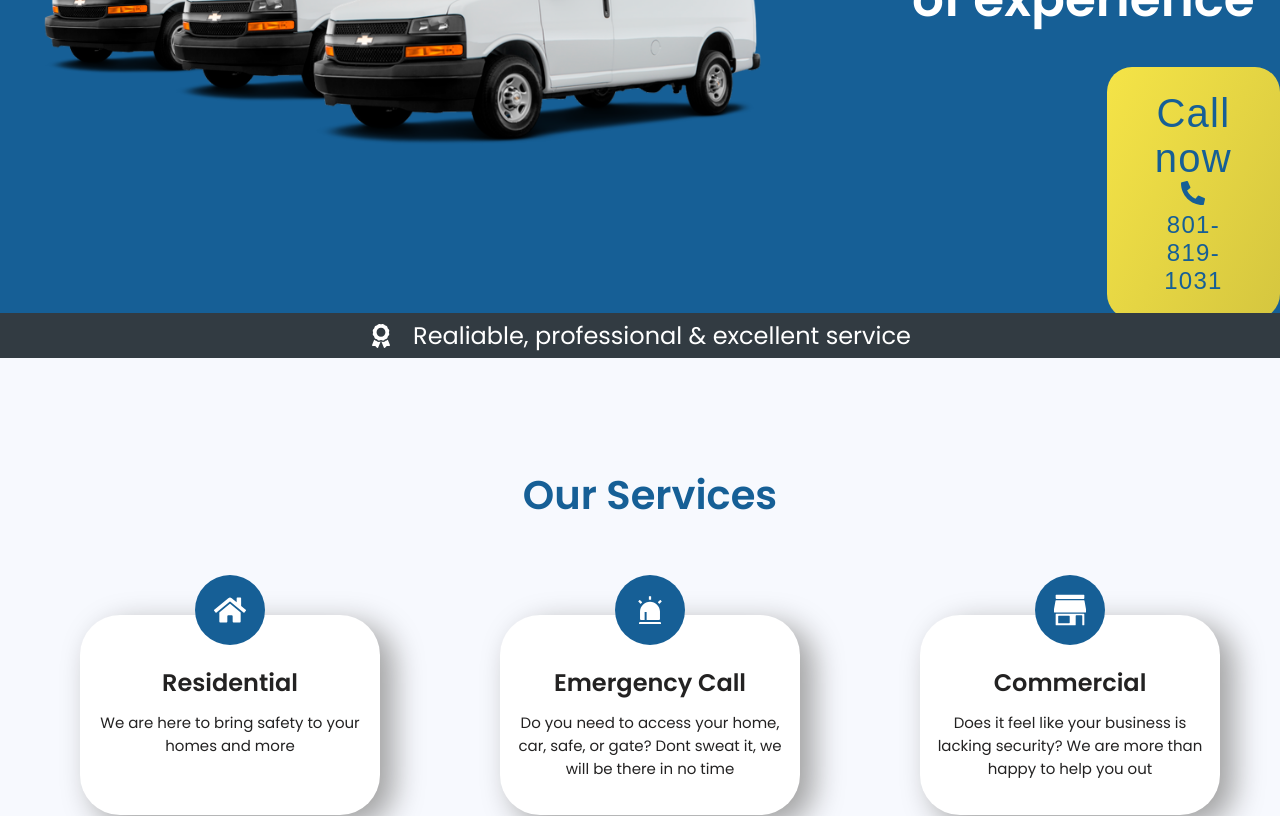
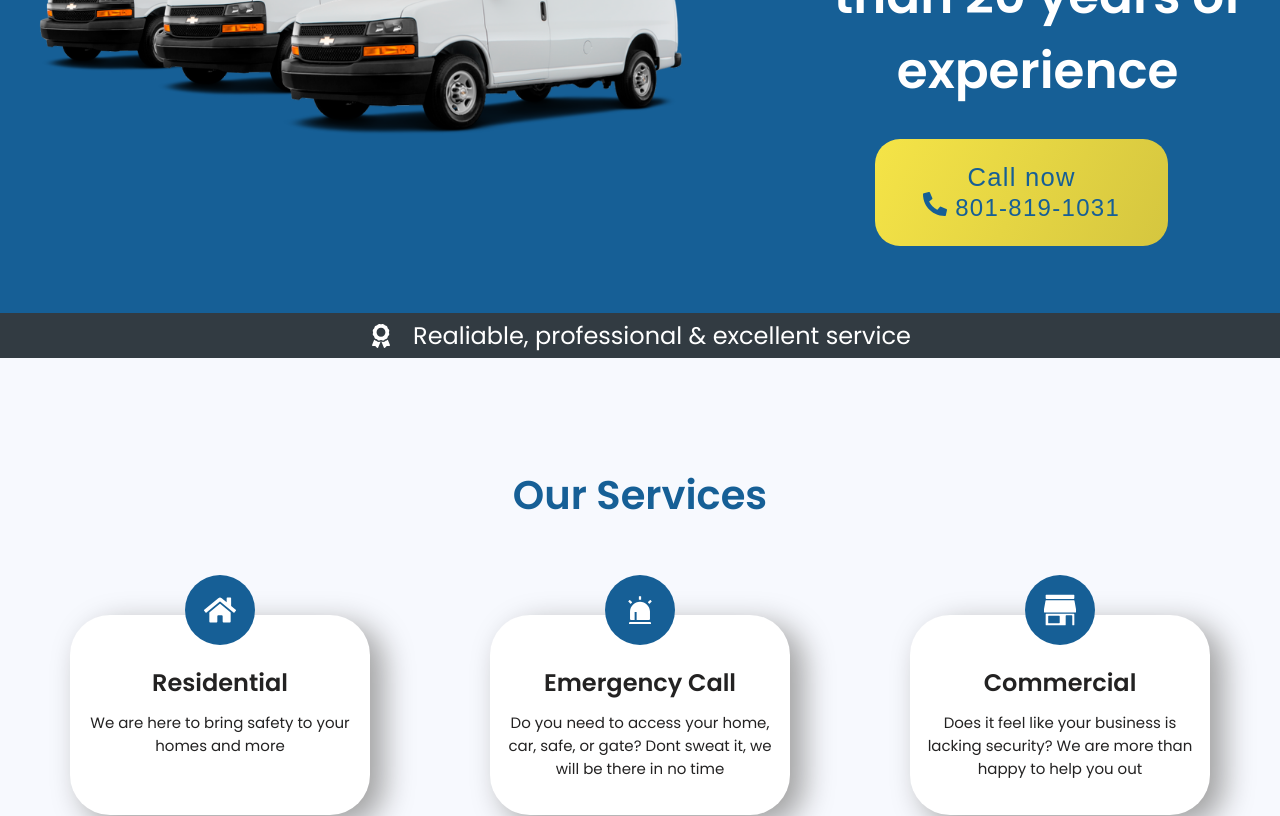
Before and after one commit to CarlosAC-29/Mr.Locksmith, a React (Create React App) app in the folder front-end/: page / in a window 1280 px wide. Shown: the part 300-1116 px from the top of the page. Built offline with nearby package versions, Linux system fonts and the light colour scheme.

Commit message:
pagina lista

```diff
--- a/front-end/src/pages/styles/Home.scss
+++ b/front-end/src/pages/styles/Home.scss
@@ -30,7 +30,7 @@
         }
 
         .landing__text {
-            width: 45%;
+            width: 100%;
             display: flex;
             flex-direction: column;
             justify-content: center;
@@ -51,7 +51,6 @@
                 height: 500px;
             }
             @include media('>laptop') {
-                margin-right: 10px;
             }
 
 
@@ -106,6 +105,9 @@
                     margin-left: 0;
                     margin-bottom: 90px;
                 }
+                @include media('>media', '<laptop') {
+                    margin-left: 80px;
+                }
 
 
 
@@ -119,6 +121,10 @@
 
                     @include media('>tablet', '<desktop') {
                         font-size: 1.8rem;
+                        width: 12em;
+                    }
+                    @include media('>media', '<laptop') {
+                        font-size: 1.6rem;
                         width: 12em;
                     }
                 }
@@ -191,7 +197,7 @@
         flex-direction: column;
         justify-content: center;
         align-items: center;
-        padding: 100px 10px;
+        padding: 100px 0px;
         background-color: #f7f9fe;
         width: 100%;
 
```
